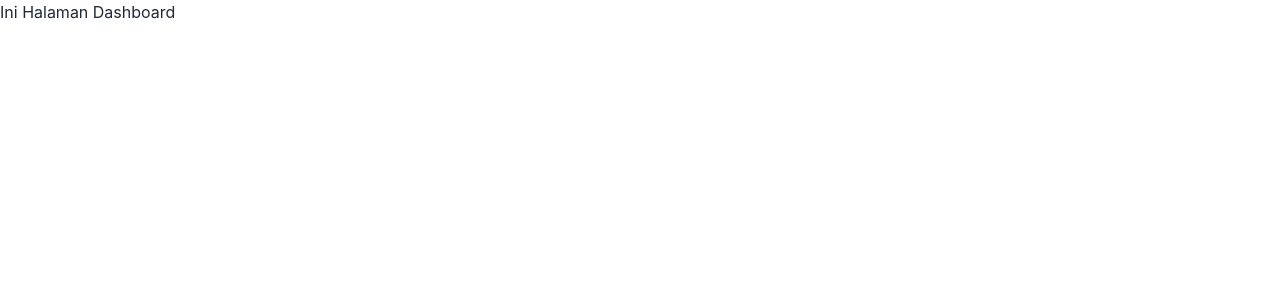
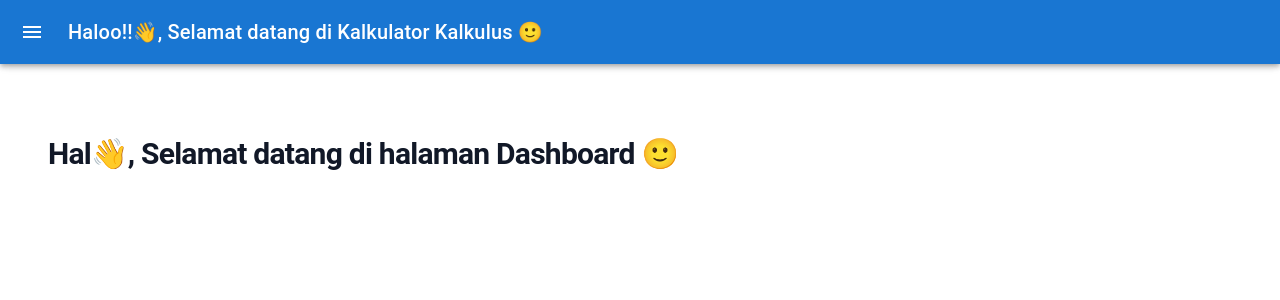
Before and after one commit to pandupan/Project-UAS-KalkulusII, a React (Create React App) app: page /dashboard in a window 1280 px wide. Shown: the top 300 px of the page. Built offline with nearby package versions, Linux system fonts and the light colour scheme.

Commit message:
Day 3 - pt 1 Sidebar Routing

```diff
--- a/package.json
+++ b/package.json
@@ -3,7 +3,12 @@
   "version": "0.1.0",
   "private": true,
   "dependencies": {
+    "@emotion/react": "^11.10.6",
+    "@emotion/styled": "^11.10.6",
     "@material-ui/core": "^4.12.4",
+    "@mui/core": "^5.0.0-alpha.54",
+    "@mui/icons-material": "^5.11.16",
+    "@mui/material": "^5.12.2",
     "@testing-library/jest-dom": "^5.16.5",
     "@testing-library/react": "^13.4.0",
     "@testing-library/user-event": "^13.5.0",
--- a/src/App.js
+++ b/src/App.js
@@ -2,7 +2,11 @@
 import Home from './pages/home/home.jsx' ;
 import Dashboard from "./pages/dashboard/dashboard.jsx";
 import LayoutLanding from "./pages/widget/layoutLanding.js";
-
+import PersistentDrawerLeft from "./components/sidebar.jsx";
+import BilanganKompleks from "./pages/content/bilangankompleks.jsx";
+import BarisanDeret from "./pages/content/barisanderet.jsx"
+import Matriks from "./pages/content/matriks.jsx"
+import Vektor from "./pages/content/vektor.jsx"
 
 function App() {
   return (
@@ -20,7 +24,41 @@
 
           <Route path='/dashboard' element=
             {
+              <PersistentDrawerLeft>
                 < Dashboard />
+              </PersistentDrawerLeft>
+            }
+          />
+
+          <Route path='/bilangankompleks' element=
+            {
+              <PersistentDrawerLeft>
+                <BilanganKompleks />
+              </PersistentDrawerLeft>
+            }
+          />
+
+          <Route path='/barisanderet' element=
+            {
+              <PersistentDrawerLeft>
+                <BarisanDeret />
+              </PersistentDrawerLeft>
+            }
+          />
+
+          <Route path='/matriks' element=
+            {
+              <PersistentDrawerLeft>
+                <Matriks />
+              </PersistentDrawerLeft>
+            }
+          />
+
+          <Route path='/vektor' element=
+            {
+              <PersistentDrawerLeft>
+                <Vektor />
+              </PersistentDrawerLeft>
             }
           />
 
--- a/src/components/sidebar.jsx
+++ b/src/components/sidebar.jsx
@@ -1,9 +1,169 @@
-import React from 'react'
+import * as React from 'react';
+import { styled, useTheme } from '@mui/material/styles';
+import Box from '@mui/material/Box';
+import Drawer from '@mui/material/Drawer';
+import CssBaseline from '@mui/material/CssBaseline';
+import MuiAppBar from '@mui/material/AppBar';
+import Toolbar from '@mui/material/Toolbar';
+import List from '@mui/material/List';
+import Typography from '@mui/material/Typography';
+import Divider from '@mui/material/Divider';
+import IconButton from '@mui/material/IconButton';
+import MenuIcon from '@mui/icons-material/Menu';
+import ChevronLeftIcon from '@mui/icons-material/ChevronLeft';
+import ChevronRightIcon from '@mui/icons-material/ChevronRight';
+import ListItem from '@mui/material/ListItem';
+import ListItemButton from '@mui/material/ListItemButton';
+import ListItemIcon from '@mui/material/ListItemIcon';
+import ListItemText from '@mui/material/ListItemText';
+import InboxIcon from '@mui/icons-material/MoveToInbox';
+import MailIcon from '@mui/icons-material/Mail';
+import { Link } from 'react-router-dom';
 
-const Sidebar = () => {
+const drawerWidth = 240;
+
+const Main = styled('main', { shouldForwardProp: (prop) => prop !== 'open' })(
+  ({ theme, open }) => ({
+    flexGrow: 1,
+    padding: theme.spacing(3),
+    transition: theme.transitions.create('margin', {
+      easing: theme.transitions.easing.sharp,
+      duration: theme.transitions.duration.leavingScreen,
+    }),
+    marginLeft: `-${drawerWidth}px`,
+    ...(open && {
+      transition: theme.transitions.create('margin', {
+        easing: theme.transitions.easing.easeOut,
+        duration: theme.transitions.duration.enteringScreen,
+      }),
+      marginLeft: 0,
+    }),
+  }),
+);
+
+const AppBar = styled(MuiAppBar, {
+  shouldForwardProp: (prop) => prop !== 'open',
+})(({ theme, open }) => ({
+  transition: theme.transitions.create(['margin', 'width'], {
+    easing: theme.transitions.easing.sharp,
+    duration: theme.transitions.duration.leavingScreen,
+  }),
+  ...(open && {
+    width: `calc(100% - ${drawerWidth}px)`,
+    marginLeft: `${drawerWidth}px`,
+    transition: theme.transitions.create(['margin', 'width'], {
+      easing: theme.transitions.easing.easeOut,
+      duration: theme.transitions.duration.enteringScreen,
+    }),
+  }),
+}));
+
+const DrawerHeader = styled('div')(({ theme }) => ({
+  display: 'flex',
+  alignItems: 'center',
+  padding: theme.spacing(0, 1),
+  // necessary for content to be below app bar
+  ...theme.mixins.toolbar,
+  justifyContent: 'flex-end',
+}));
+
+export default function PersistentDrawerLeft(props) {
+  const theme = useTheme();
+  const [open, setOpen] = React.useState(false);
+
+  const handleDrawerOpen = () => {
+    setOpen(true);
+  };
+
+  const handleDrawerClose = () => {
+    setOpen(false);
+  };
+
   return (
-    <div>Sidebar</div>
-  )
+    <Box sx={{ display: 'flex' }}>
+      <CssBaseline />
+      <AppBar position="fixed" open={open}>
+        <Toolbar>
+          <IconButton
+            color="inherit"
+            aria-label="open drawer"
+            onClick={handleDrawerOpen}
+            edge="start"
+            sx={{ mr: 2, ...(open && { display: 'none' }) }}
+          >
+            <MenuIcon />
+          </IconButton>
+          <Typography variant="h6" noWrap component="div">
+              Haloo!!👋, Selamat datang di Kalkulator Kalkulus 🙂
+          </Typography>
+        </Toolbar>
+      </AppBar>
+      <Drawer
+        sx={{
+          width: drawerWidth,
+          flexShrink: 0,
+          '& .MuiDrawer-paper': {
+            width: drawerWidth,
+            boxSizing: 'border-box',
+          },
+        }}
+        variant="persistent"
+        anchor="left"
+        open={open}
+      >
+        <DrawerHeader>
+          <IconButton onClick={handleDrawerClose}>
+            {theme.direction === 'ltr' ? <ChevronLeftIcon /> : <ChevronRightIcon />}
+          </IconButton>
+        </DrawerHeader>
+        <Divider />
+          <List>
+            {['Bilangan Kompleks', 'Barisan & Deret', 'Matriks', 'Vektor'].map((text, index) => {
+              let route;
+              switch (index) {
+                case 0:
+                  route = '/bilangankompleks';
+                  break;
+                case 1:
+                  route = '/barisanderet';
+                  break;
+                case 2:
+                  route = '/matriks';
+                  break;
+                case 3:
+                  route = '/vektor';
+                  break;
+              }
+              return (
+                <ListItem key={text} disablePadding>
+                  <ListItemButton component={Link} to={route}>
+                    <ListItemIcon>
+                      {index % 2 === 0 ? <InboxIcon /> : <MailIcon />}
+                    </ListItemIcon>
+                    <ListItemText primary={text} />
+                  </ListItemButton>
+                </ListItem>
+              );
+            })}
+          </List>
+        <Divider />
+        <List>
+          {['Homepage', 'Trash', 'Spam'].map((text, index) => (
+            <ListItem key={text} disablePadding>
+              <ListItemButton>
+                <ListItemIcon>
+                  {index % 2 === 0 ? <InboxIcon /> : <MailIcon />}
+                </ListItemIcon>
+                <ListItemText primary={text} />
+              </ListItemButton>
+            </ListItem>
+          ))}
+        </List>
+      </Drawer>
+      <Main open={open}>
+        <DrawerHeader />
+        {props.children}
+      </Main>
+    </Box>
+  );
 }
-
-export default Sidebar
--- a/src/pages/MateriPages/determinan.jsx
+++ /dev/null
@@ -1,9 +0,0 @@
-import React from 'react'
-
-export const Determinan = () => {
-  return (
-    <div>determinan</div>
-  )
-}
-
-export default Determinan
--- /dev/null
+++ b/src/pages/content/barisanderet.jsx
@@ -0,0 +1,9 @@
+import React from 'react'
+
+const BarisanDeret = () => {
+  return (
+    <div>BarisanDeret</div>
+  )
+}
+
+export default BarisanDeret
--- /dev/null
+++ b/src/pages/content/bilangankompleks.jsx
@@ -0,0 +1,9 @@
+import React from 'react'
+
+const BilanganKompleks = () => {
+  return (
+    <div>BilanganKompleks</div>
+  )
+}
+
+export default BilanganKompleks
--- /dev/null
+++ b/src/pages/content/matriks.jsx
@@ -0,0 +1,9 @@
+import React from 'react'
+
+const Matriks = () => {
+  return (
+    <div>Matriks</div>
+  )
+}
+
+export default Matriks
--- /dev/null
+++ b/src/pages/content/vektor.jsx
@@ -0,0 +1,9 @@
+import React from 'react'
+
+const Vektor = () => {
+  return (
+    <div>Vektor</div>
+  )
+}
+
+export default Vektor
--- a/src/pages/dashboard/dashboard.jsx
+++ b/src/pages/dashboard/dashboard.jsx
@@ -2,7 +2,11 @@
 
 export const Dashboard = () => {
   return (
-    <div>Ini Halaman Dashboard</div>
+    <div className='flex mx-0 justify-center mt-100 auto'>
+      <header className="z-40 bg-gray items-center justify-between w-full mt-6 block p-6 border-none ">
+                <h5 className="text-3xl mx-auto font-bold tracking-tight text-gray-900 dark:text-white">Hal👋, Selamat datang di halaman Dashboard 🙂</h5>
+            </header>
+    </div>
   )
 }
 
--- a/src/pages/widget/LayoutDashboard.js
+++ b/src/pages/widget/LayoutDashboard.js
@@ -1,8 +1,11 @@
 import React from 'react'
+import PersistentDrawerLeft from '../../components/sidebar'
 
-const LayoutDashboard = () => {
+const LayoutDashboard = (props) => {
   return (
-    <div>LayoutDashboard</div>
+    <>
+      {props.children}
+    </>
   )
 }
 
```
Also changed, not shown: src/pages/MateriPages/bilanganKompleks.jsx (deleted), 1 other file (tests, documents, lock files or other folders). Lines whose indentation alone changed are shown as unchanged.
